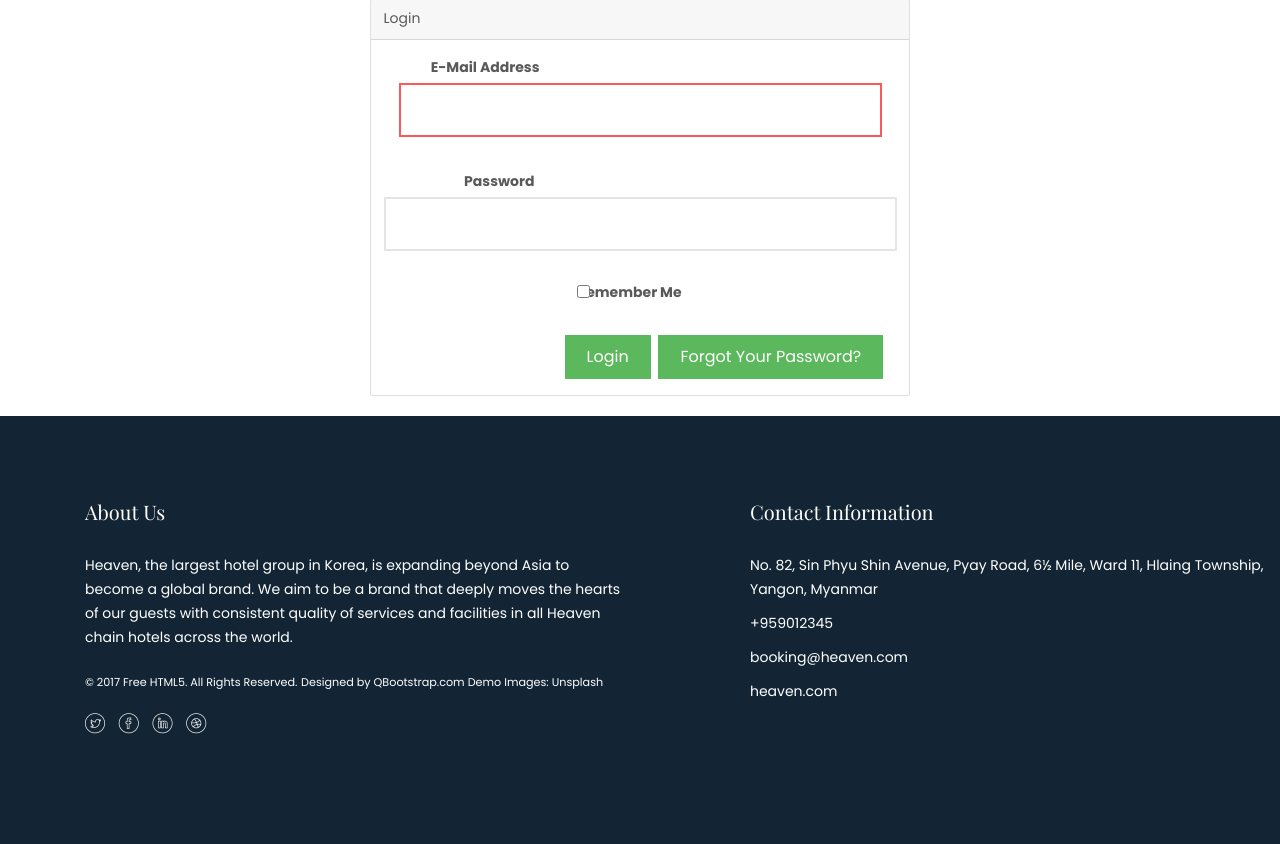
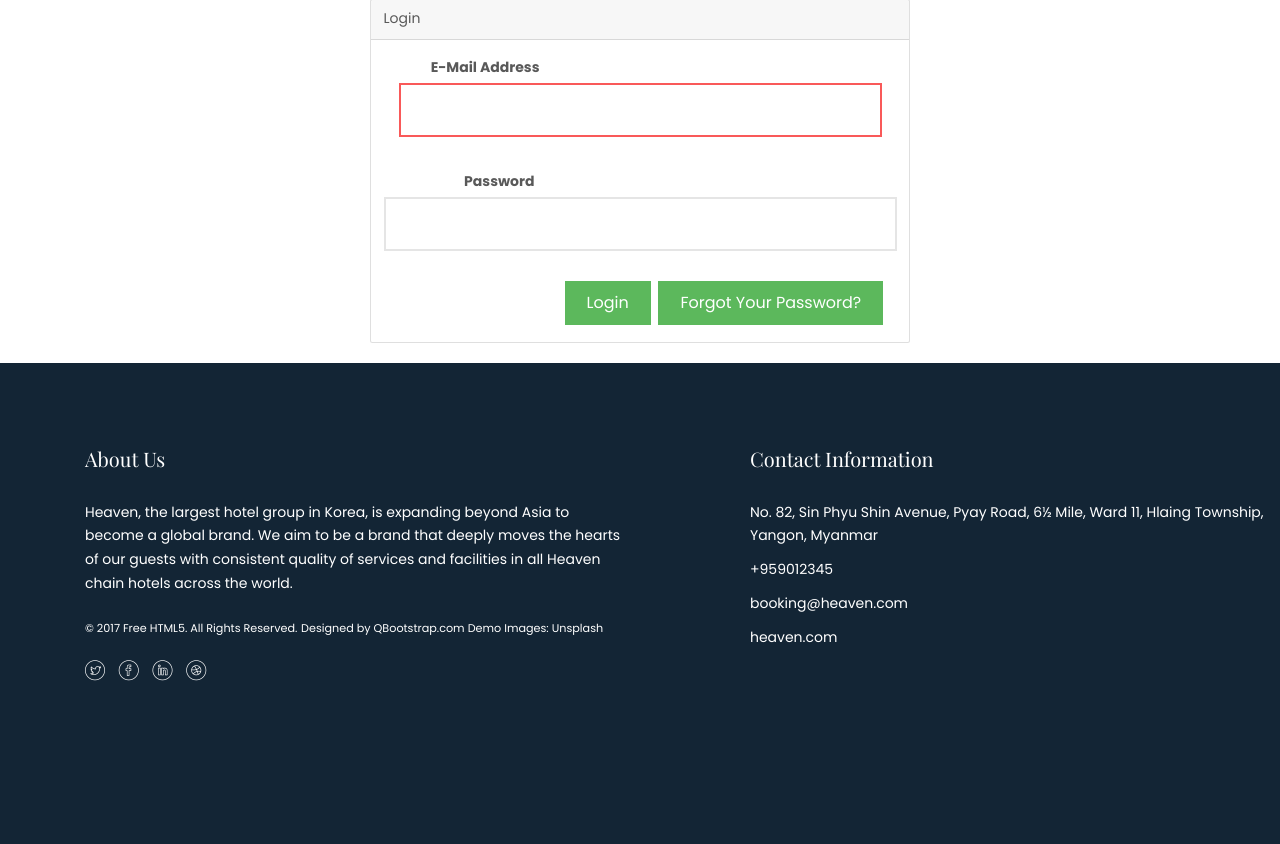
Before and after one commit to NangSinnShweYee/hotel, a Laravel app: page /login in a window 1280 px wide. Shown: the part 123-967 px from the top of the page. After the commit the page ends 913 px from the top, so only its background shows below. Run offline with Laravel 8, Linux system fonts and the light colour scheme; some web fonts are replaced.

Commit message:
Update login.blade.php

```diff
--- a/resources/views/auth/login.blade.php
+++ b/resources/views/auth/login.blade.php
@@ -39,17 +39,7 @@
                             </div>
                         </div>
 
-                        <div class="form-group row">
-                            <div class="col-md-6 offset-md-4">
-                                <div class="form-check">
-                                    <input class="form-check-input" type="checkbox" name="remember" id="remember" {{ old('remember') ? 'checked' : '' }}>
 
-                                    <label class="form-check-label" for="remember">
-                                        {{ __('Remember Me') }}
-                                    </label>
-                                </div>
-                            </div>
-                        </div>
 
                         <div class="form-group row mb-0">
                             <div class="col-md-8 offset-md-4">
```
